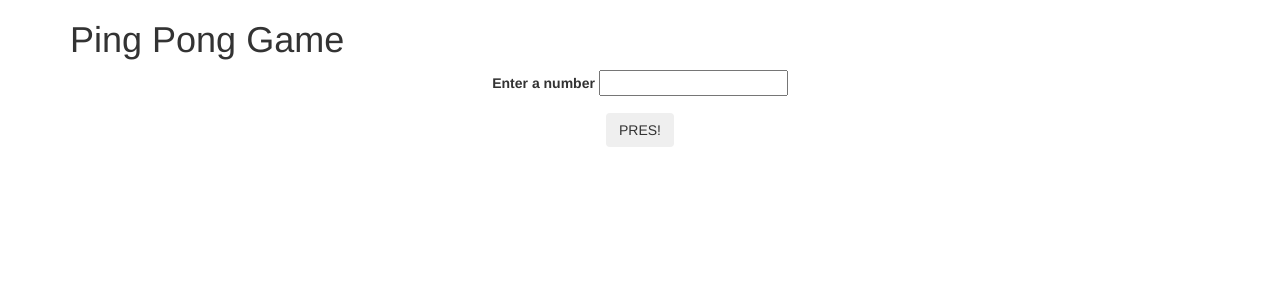
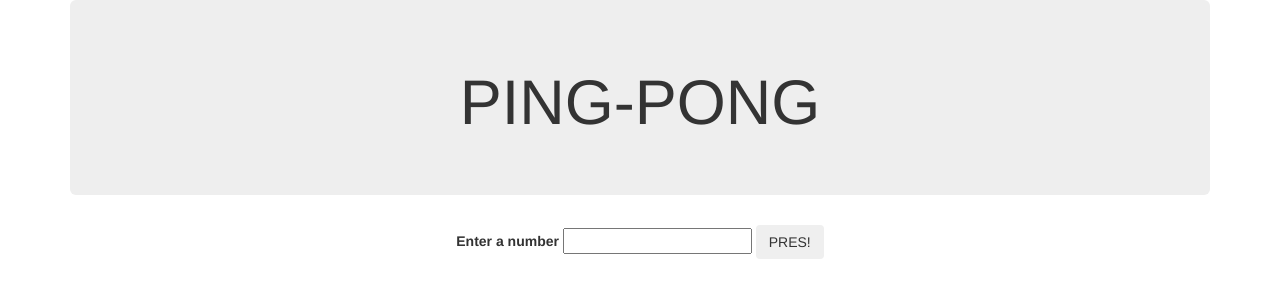
Before and after one commit to BenkiKuu/ip3, a plain HTML site: page index.html in a window 1280 px wide. Drawn offline with nearby package versions, Linux system fonts and the light colour scheme.

Commit message:
makes minor changes to the html file

```diff
--- a/index.html
+++ b/index.html
@@ -11,15 +11,18 @@
   </head>
   <body>
     <div class="container">
-      <h1>Ping Pong Game</h1>
+      <div class="jumbotron">
+      <h1>PING-PONG</h1>
+    </div>
 
-      <form id="pingResult">
+      <form class="row" id="pingResult">
         <div class="form-group">
           <label for="number">Enter a number</label>
-          <input id="number" type="text">
-        </div>
+          <input id="number" type="number">
+
 
         <button type="submit" class="btn">PRES!</button>
+        </div>
       </form>
 
       <div id="result">
```
